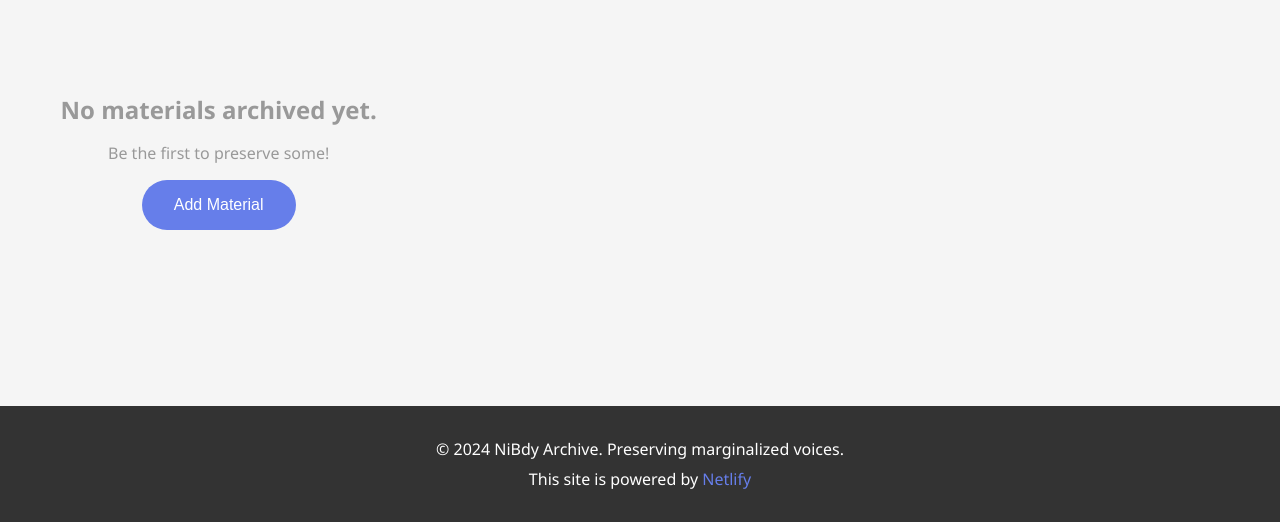
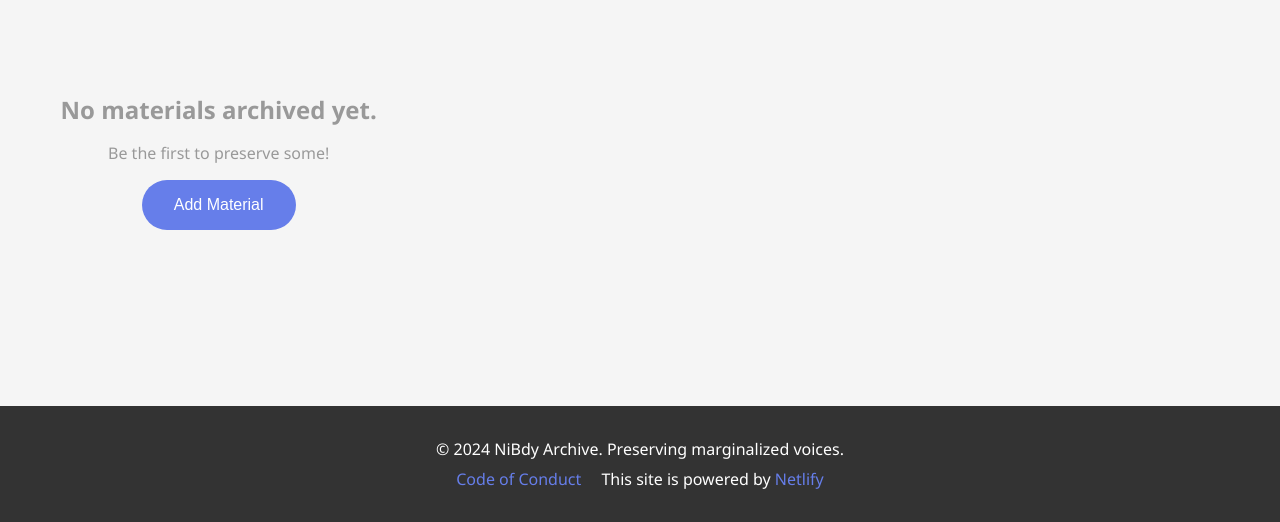
Before and after one commit to cpjob/nibdy, a plain HTML site: page index.html in a window 1280 px wide. Shown: the part 332-854 px from the top of the page. Drawn offline with Linux system fonts and the light colour scheme.

Commit message:
Update index.html

```diff
--- a/index.html
+++ b/index.html
@@ -296,7 +296,10 @@
   <footer>
     <div class="container">
       <p>&copy; 2024 NiBdy Archive. Preserving marginalized voices.</p>
-      <p style="margin-top: 0.5rem;">This site is powered by <a href="https://www.netlify.com" target="_blank" rel="noopener">Netlify</a></p>
+      <p style="margin-top: 0.5rem;">
+        <a href="https://github.com/cpjob/nibdy/blob/main/CODE_OF_CONDUCT.md" target="_blank" rel="noopener" style="margin-right: 1rem;">Code of Conduct</a>
+        This site is powered by <a href="https://www.netlify.com" target="_blank" rel="noopener">Netlify</a>
+      </p>
     </div>
   </footer>
 
```
